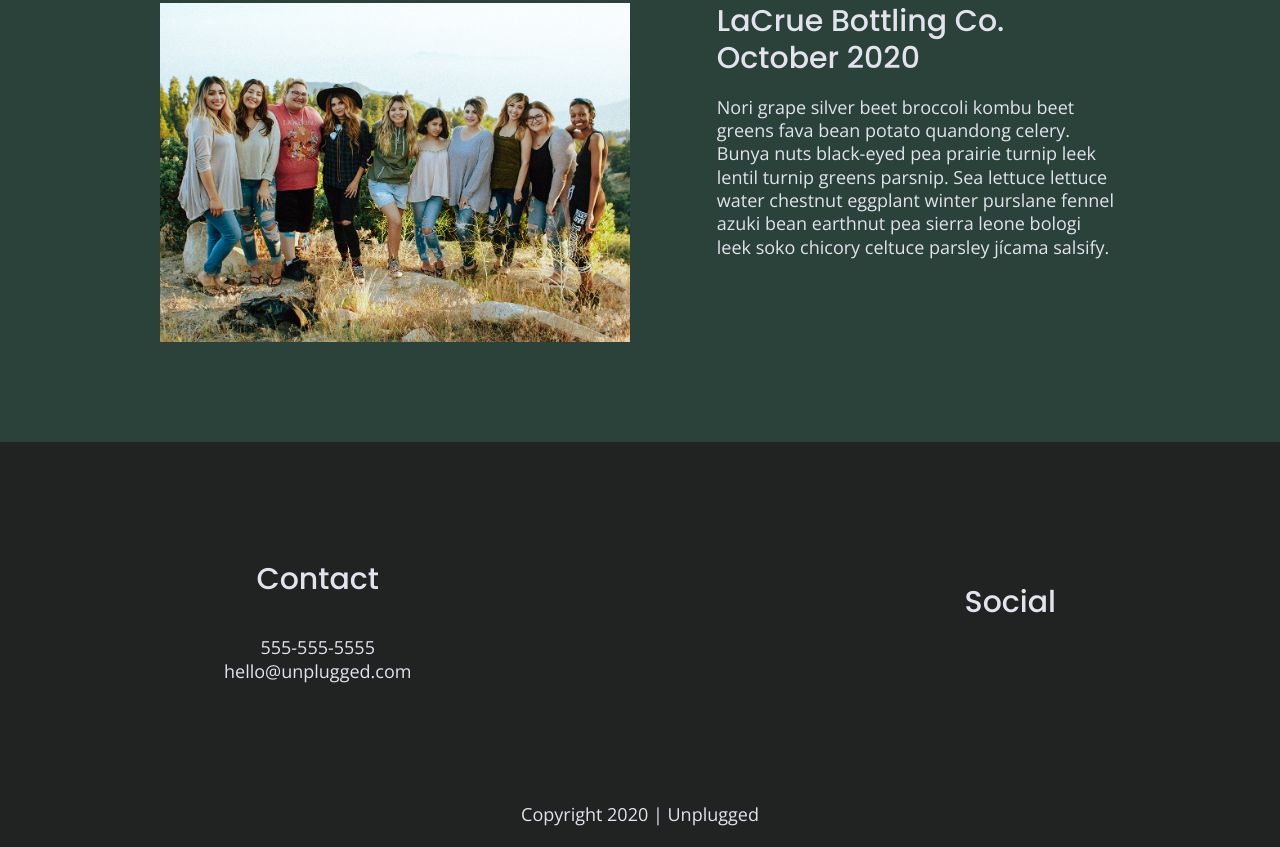
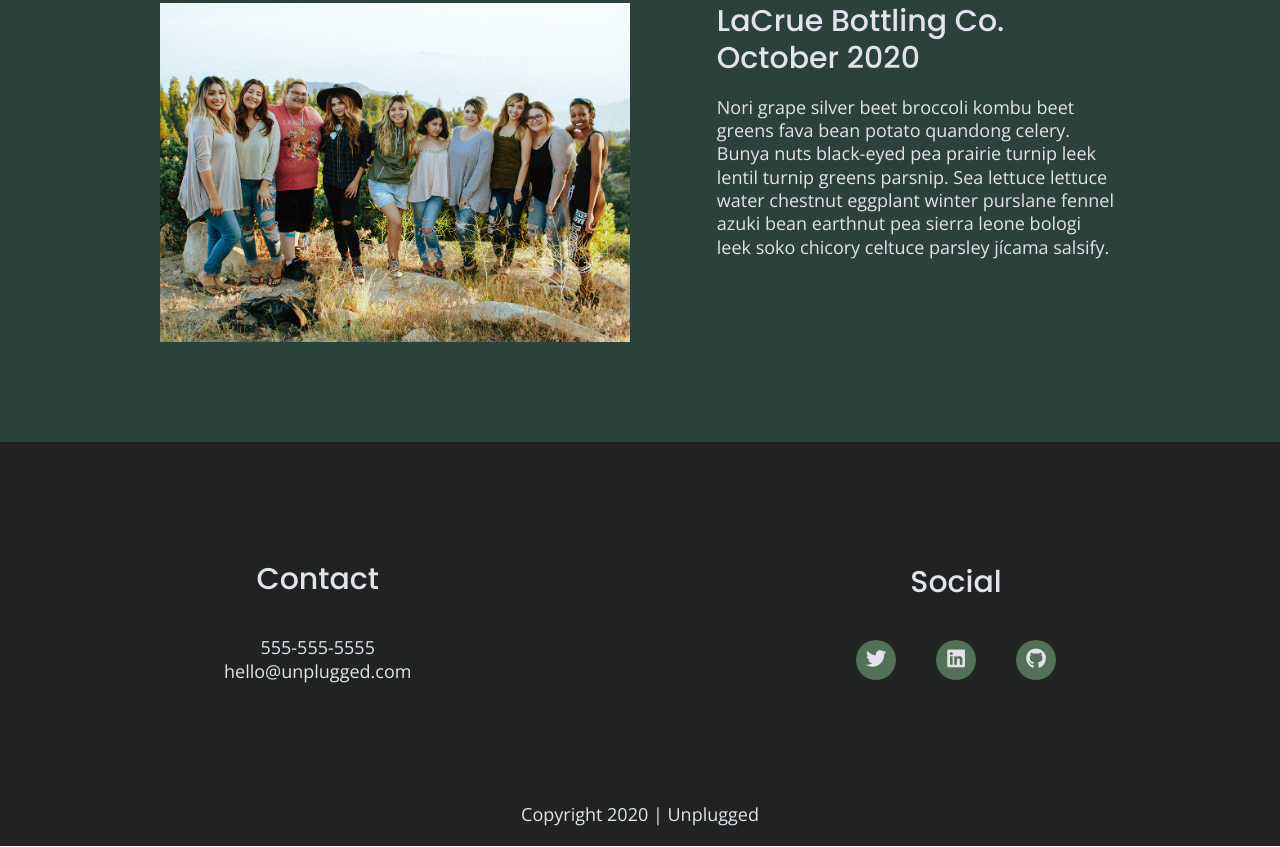
Before and after one commit to libintador/unplugged-retreat, a website built with Parcel: page index.html in a window 1280 px wide. Shown: the part 2173-3020 px from the top of the page. Built offline with nearby package versions, Linux system fonts and the light colour scheme.

Commit message:
Added social icons

```diff
--- a/css/main.css
+++ b/css/main.css
@@ -167,9 +167,6 @@ header .content-wrapper {
     margin: 0;
 }
 
-/* - the size of the logo is too big
-   - the image border is visible*/
-
 header figure {
     width: 60%;
     display: flex;
@@ -235,6 +232,14 @@ footer .social-icons p {
     display: flex;
     justify-content: center;
     align-items: center;
+    background-color: #527158;
+    border-radius: 50%;
+    width: 40px;
+    height: 40px;
+}
+
+footer .social-icons p i {
+    font-size: 1.125em;
 }
 
 footer .copyright {
@@ -562,6 +567,7 @@ input[type=button] {
         display: none;
     }
 
+
     /* Hero Area */
 
     .hero-area {
@@ -633,10 +639,11 @@ input[type=button] {
         margin: 100px 0;
     }
 
-    .footer-content {
+    footer .footer-content {
         display: flex;
         justify-content: space-between;
         align-items: center;
+        flex-direction: row;
     }
 
     footer .contact {
@@ -646,6 +653,15 @@ input[type=button] {
     footer h4 {
         font-size: 1.5em;
         margin-bottom: 40px;
+    }
+
+    footer p {
+        line-height: 1.285;
+    }
+
+    footer .social-icons {
+        width: 12.5em;
+        justify-content: space-between;
     }
 
     footer .copyright {
--- a/index.html
+++ b/index.html
@@ -139,9 +139,9 @@
                 <div class="social">
                     <h4>Social</h4>
                     <div class="social-icons">
-                        <p><a href="https://twitter.com/libintador" target="_blank"></a></p>
-                        <p><a href="https://www.linkedin.com/in/jesisumeg-ang/" target="_blank"></a></p>
-                        <p><a href="https://github.com/libintador" target="_blank"></a></p>
+                        <p><a href="https://twitter.com/libintador" target="_blank"><i class="fab fa-twitter"></i></a></p>
+                        <p><a href="https://www.linkedin.com/in/jesisumeg-ang/" target="_blank"><i class="fab fa-linkedin"></i></a></p>
+                        <p><a href="https://github.com/libintador" target="_blank"><i class="fab fa-github"></i></a></p>
                     </div>
                 </div>
             </div> <!-- footer content ends -->
```
Also changed, not shown: about/index.html (+3 -3 lines), faq/index.html (+3 -3 lines).
